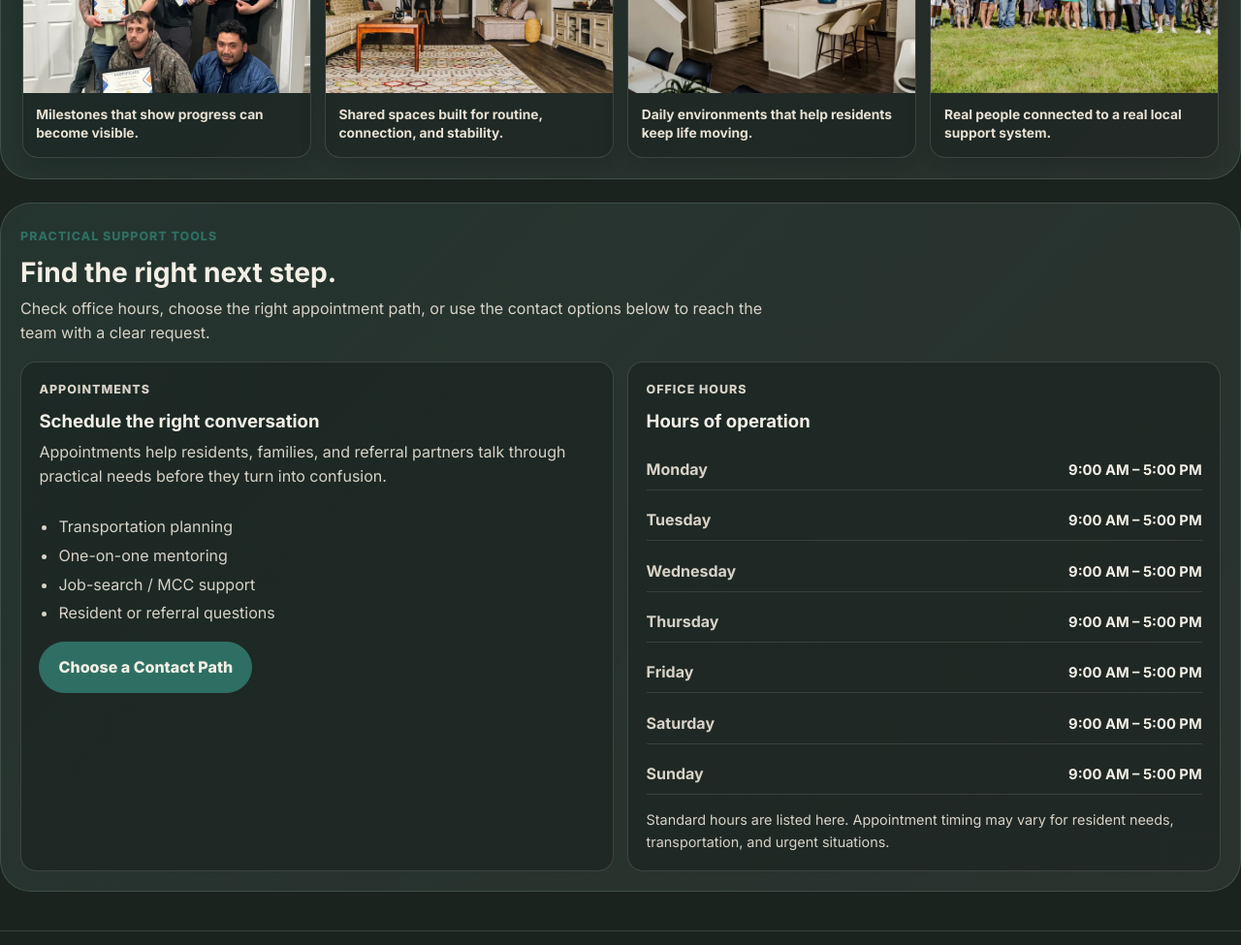
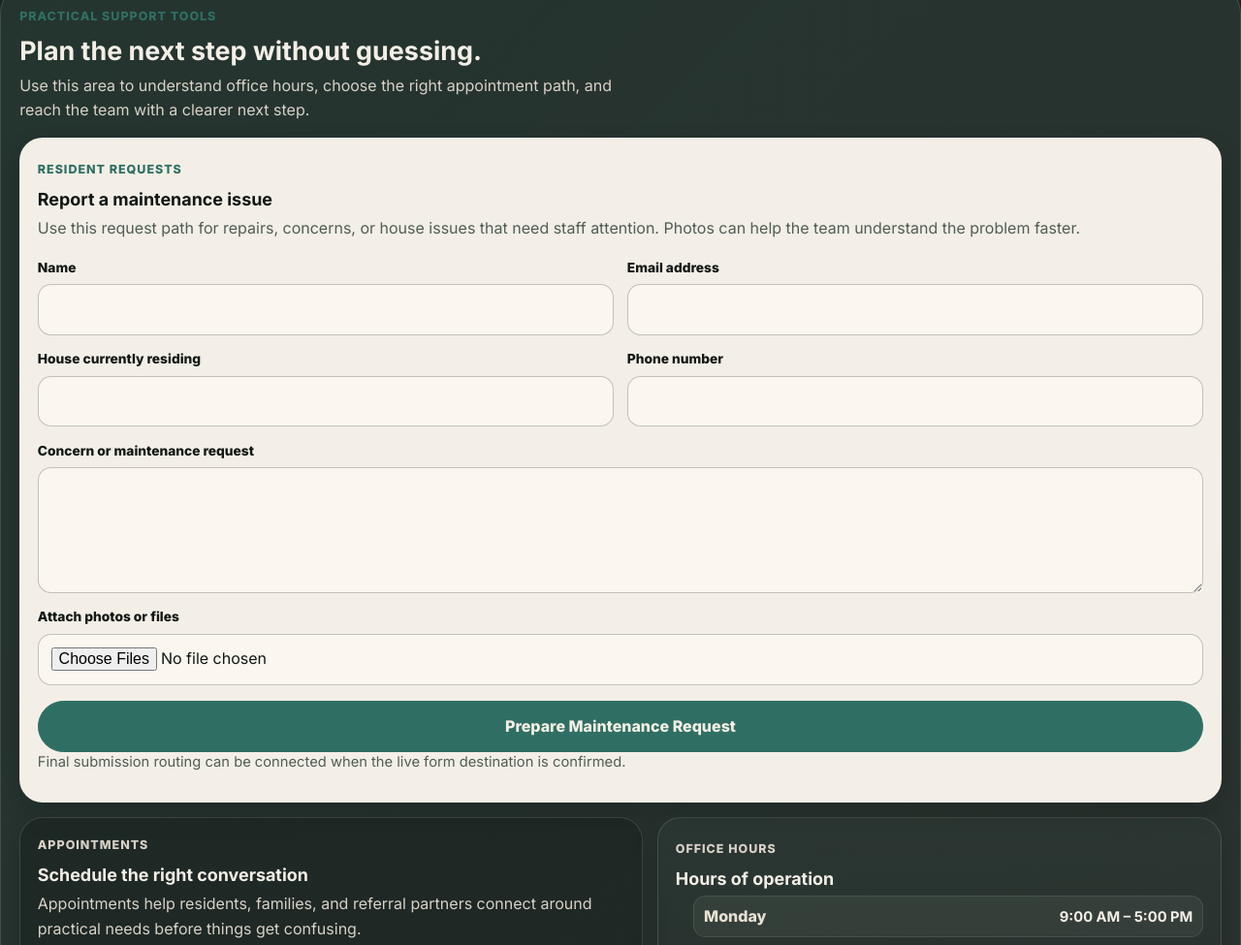
Before and after one commit to mtobabendev/differentapproach-mark-I, a plain HTML site: page index.html in a window 1280 px wide. Shown: the part 6905-7880 px from the top of the page at 97% size. Drawn offline with Linux system fonts and the light colour scheme.

Commit message:
Stabilize maintenance request placeholder behavior and styling

```diff
--- a/index.html
+++ b/index.html
@@ -548,9 +548,6 @@
 
                     <div class="support-people-grid">
                         <article class="info-card support-person-card">
-                            <div class="support-person-media">
-                                <img src="assets/images/jake_main_house.webp" alt="Jake connected to the Different Approach Omaha program home" loading="lazy" />
-                            </div>
                             <p class="card-kicker">Program Leadership</p>
                             <h3>Jake</h3>
                             <p>Jake helps shape the program vision, keeps the path grounded in structure, and guides the larger mission behind Different Approach Omaha.</p>
@@ -558,19 +555,13 @@
                         </article>
 
                         <article class="info-card support-person-card">
-                            <div class="support-person-media">
-                                <span class="support-person-avatar" aria-hidden="true">A</span>
-                            </div>
                             <p class="card-kicker">Resident Support</p>
                             <h3>Angel</h3>
-                            <p>Angel helps people understand where to begin, what information is needed, and how to stay connected when questions or next steps come up.</p>
+                            <p>Angel helps people understand where to begin, what information is needed, and how to stay connected as questions or next steps come up.</p>
                             <a class="text-link" href="#contact">Get in touch</a>
                         </article>
 
                         <article class="info-card support-person-card">
-                            <div class="support-person-media">
-                                <span class="support-person-avatar" aria-hidden="true">N</span>
-                            </div>
                             <p class="card-kicker">Program Operations</p>
                             <h3>Nichole</h3>
                             <p>Nichole supports the day-to-day flow that keeps residents informed, oriented, and connected to the structure around them.</p>
@@ -611,15 +602,63 @@
                 <section class="support-utility-block" aria-labelledby="support-utility-title">
                     <div class="support-utility-heading">
                         <p class="card-kicker">Practical support tools</p>
-                        <h3 id="support-utility-title">Find the right next step.</h3>
-                        <p>Check office hours, choose the right appointment path, or use the contact options below to reach the team with a clear request.</p>
+                        <h3 id="support-utility-title">Plan the next step without guessing.</h3>
+                        <p>Use this area to understand office hours, choose the right appointment path, and reach the team with a clearer next step.</p>
                     </div>
 
                     <div class="support-utility-grid">
+                        <article class="support-utility-card support-maintenance-card">
+                            <p class="card-kicker">Resident requests</p>
+                            <h4>Report a maintenance issue</h4>
+                            <p>Use this request path for repairs, concerns, or house issues that need staff attention. Photos can help the team understand the problem faster.</p>
+
+                            <form class="maintenance-form" action="#" method="post" enctype="multipart/form-data">
+                                <div class="maintenance-form-grid">
+                                    <label class="maintenance-field">
+                                        <span>Name</span>
+                                        <input type="text" name="name" autocomplete="name">
+                                    </label>
+
+                                    <label class="maintenance-field">
+                                        <span>Email address</span>
+                                        <input type="email" name="email" autocomplete="email">
+                                    </label>
+
+                                    <label class="maintenance-field">
+                                        <span>House currently residing</span>
+                                        <input type="text" name="house">
+                                    </label>
+
+                                    <label class="maintenance-field">
+                                        <span>Phone number</span>
+                                        <input type="tel" name="phone" autocomplete="tel">
+                                    </label>
+
+                                    <label class="maintenance-field maintenance-field-full">
+                                        <span>Concern or maintenance request</span>
+                                        <textarea name="request" rows="4"></textarea>
+                                    </label>
+
+                                    <label class="maintenance-field maintenance-field-full">
+                                        <span>Attach photos or files</span>
+                                        <input type="file" name="attachments" accept="image/*,.pdf" multiple>
+                                    </label>
+                                </div>
+
+                                <button class="button button-primary" type="submit">Prepare Maintenance Request</button>
+                            </form>
+
+                            <p class="maintenance-confirmation" aria-live="polite" hidden>
+                                Request captured. Submission routing coming soon.
+                            </p>
+
+                            <p class="support-utility-note">Final submission routing can be connected when the live form destination is confirmed.</p>
+                        </article>
+
                         <article class="support-utility-card support-scheduling-card">
                             <p class="card-kicker">Appointments</p>
                             <h4>Schedule the right conversation</h4>
-                            <p>Appointments help residents, families, and referral partners talk through practical needs before they turn into confusion.</p>
+                            <p>Appointments help residents, families, and referral partners connect around practical needs before things get confusing.</p>
                             <ul>
                                 <li>Transportation planning</li>
                                 <li>One-on-one mentoring</li>
@@ -641,7 +680,7 @@
                                 <li><span>Saturday</span><strong>9:00 AM – 5:00 PM</strong></li>
                                 <li><span>Sunday</span><strong>9:00 AM – 5:00 PM</strong></li>
                             </ul>
-                            <p class="support-utility-note">Standard hours are listed here. Appointment timing may vary for resident needs, transportation, and urgent situations.</p>
+                            <p class="support-utility-note">Standard hours are listed here. Appointment timing may vary based on resident needs, transportation, and urgent situations.</p>
                         </article>
                     </div>
                 </section>
@@ -676,9 +715,11 @@
 
                 <div class="contact-panels">
                     <article class="contact-panel is-active" data-contact-panel="housing">
-                        <h3>Start with the application</h3>
+                        <h3>I need housing / want to apply</h3>
                         <p>
-                            If you need housing or want to see whether Different Approach Omaha may be the right fit, start with the application. Use this path when you need help understanding what to prepare before submitting.
+                            Start with the application form above if you need housing or want to see whether
+                            Different Approach Omaha may be the right fit. Use this path if you need help
+                            understanding what to do next before submitting.
                         </p>
                         <a class="button button-primary" href="#apply">Go to Apply</a>
                     </article>
--- a/style.css
+++ b/style.css
@@ -2123,156 +2123,6 @@ ol {
   overflow: hidden;
 }
 
-
-.support-utility-block {
-  margin-top: 1.5rem;
-  padding: 1.25rem;
-  border: 1px solid rgba(168, 206, 195, 0.18);
-  border-radius: var(--radius-xl);
-  background:
-    linear-gradient(135deg, rgba(47, 111, 99, 0.14), rgba(243, 239, 230, 0.04)),
-    rgba(255, 255, 255, 0.035);
-  color: #f3efe6;
-}
-
-.support-utility-heading {
-  max-width: 780px;
-  margin-bottom: 1rem;
-}
-
-.support-utility-heading h3 {
-  margin-bottom: 0.55rem;
-  color: #f3efe6;
-  font-size: clamp(1.35rem, 2.2vw, 1.85rem);
-  line-height: 1.15;
-}
-
-.support-utility-heading p:last-child {
-  margin-bottom: 0;
-  color: #d8d2c7;
-}
-
-.support-utility-grid {
-  display: grid;
-  gap: 0.9rem;
-}
-
-.support-utility-card {
-  display: flex;
-  flex-direction: column;
-  min-width: 0;
-  padding: 1.15rem;
-  border: 1px solid rgba(243, 239, 230, 0.14);
-  border-radius: 1rem;
-  background: rgba(7, 12, 10, 0.24);
-  color: #f3efe6;
-}
-
-.support-scheduling-card,
-.support-hours-card {
-  min-height: 100%;
-}
-
-.support-utility-card h4 {
-  margin: 0 0 0.55rem;
-  color: #f3efe6;
-  font-size: 1.16rem;
-  line-height: 1.2;
-}
-
-.support-utility-card p,
-.support-utility-card ul {
-  color: #d8d2c7;
-}
-
-.support-utility-card ul {
-  margin: 0.65rem 0 0;
-}
-
-.support-utility-card li + li {
-  margin-top: 0.25rem;
-}
-
-.support-utility-card .button {
-  align-self: flex-start;
-  margin-top: 1rem;
-}
-
-.hours-list {
-  display: grid;
-  gap: 0.4rem;
-  padding: 0;
-  list-style: none;
-}
-
-.hours-list li {
-  display: flex;
-  align-items: baseline;
-  justify-content: space-between;
-  gap: 1rem;
-  padding: 0.48rem 0;
-  border-bottom: 1px solid rgba(243, 239, 230, 0.12);
-}
-
-.hours-list span {
-  color: #d8d2c7;
-  font-weight: 700;
-}
-
-.hours-list strong {
-  color: #f3efe6;
-  font-size: 0.92rem;
-  text-align: right;
-}
-
-.support-utility-note {
-  margin: 0.85rem 0 0;
-  color: #d8d2c7;
-  font-size: 0.9rem;
-}
-
-@media (min-width: 768px) {
-  .support-utility-grid {
-    grid-template-columns: minmax(0, 1fr) minmax(0, 1fr);
-    align-items: stretch;
-  }
-}
-
-@media (max-width: 767px) {
-  .support-person-media {
-    width: calc(100% + 3rem);
-    margin: -1.5rem -1.5rem 1rem;
-    aspect-ratio: 16 / 9;
-  }
-
-  .support-person-avatar {
-    width: 4rem;
-    height: 4rem;
-    font-size: 1.7rem;
-  }
-
-  .support-utility-block {
-    margin-top: 1.25rem;
-    padding: 1.05rem;
-  }
-
-  .support-utility-card {
-    padding: 1rem;
-  }
-}
-
-@media (max-width: 520px) {
-  .hours-list li {
-    align-items: flex-start;
-    flex-direction: column;
-    gap: 0.15rem;
-  }
-
-  .hours-list strong {
-    text-align: left;
-  }
-}
-
 .support-contact-block {
   margin-top: 2.5rem;
   padding-top: 2.25rem;
@@ -2377,39 +2227,6 @@ ol {
 .support-person-card {
   display: flex;
   flex-direction: column;
-  overflow: hidden;
-}
-
-.support-person-media {
-  display: grid;
-  place-items: center;
-  width: calc(100% + 3.1rem);
-  margin: -1.55rem -1.55rem 1.1rem;
-  aspect-ratio: 16 / 10;
-  background:
-    linear-gradient(135deg, rgba(47, 111, 99, 0.18), rgba(168, 206, 195, 0.1)),
-    #d8e7e1;
-  border-bottom: 1px solid rgba(17, 23, 20, 0.14);
-}
-
-.support-person-media img {
-  width: 100%;
-  height: 100%;
-  object-fit: cover;
-  object-position: center;
-}
-
-.support-person-avatar {
-  display: grid;
-  place-items: center;
-  width: 4.75rem;
-  height: 4.75rem;
-  border-radius: 999px;
-  background: #2f6f63;
-  color: #f3efe6;
-  font-size: 2rem;
-  font-weight: 800;
-  box-shadow: 0 14px 28px rgba(7, 12, 10, 0.18);
 }
 
 .support-person-card .text-link {
@@ -2519,3 +2336,256 @@ ol {
     grid-template-columns: 1fr;
   }
 }
+
+.support-utility-block {
+  margin-top: 1.35rem;
+  padding: 1.2rem;
+  border: 1px solid rgba(168, 206, 195, 0.18);
+  border-radius: var(--radius-xl);
+  background:
+    linear-gradient(135deg, rgba(47, 111, 99, 0.14), rgba(243, 239, 230, 0.045)),
+    rgba(255, 255, 255, 0.035);
+  color: #f3efe6;
+  overflow: hidden;
+}
+
+.support-utility-heading {
+  max-width: 780px;
+  margin-bottom: 0.95rem;
+}
+
+.support-utility-heading h3 {
+  margin-bottom: 0.5rem;
+  color: #f3efe6;
+  font-size: clamp(1.35rem, 2.1vw, 1.8rem);
+  line-height: 1.14;
+}
+
+.support-utility-heading p:last-child {
+  max-width: 64ch;
+  margin-bottom: 0;
+  color: #d8d2c7;
+}
+
+.support-utility-grid {
+  display: grid;
+  grid-template-columns: minmax(0, 1.05fr) minmax(300px, 0.95fr);
+  gap: 0.95rem;
+  align-items: stretch;
+}
+
+.support-utility-card {
+  min-width: 0;
+  padding: 1.1rem;
+  border: 1px solid rgba(243, 239, 230, 0.14);
+  border-radius: var(--radius-lg);
+  background: rgba(7, 12, 10, 0.24);
+  color: #f3efe6;
+  box-shadow: 0 12px 26px rgba(7, 12, 10, 0.18);
+}
+
+.support-utility-card h4 {
+  margin: 0 0 0.45rem;
+  color: #f3efe6;
+  font-size: 1.12rem;
+  line-height: 1.18;
+}
+
+.support-utility-card p {
+  color: #d8d2c7;
+}
+
+.support-utility-card p:not(.card-kicker) {
+  margin-bottom: 0.75rem;
+}
+
+.support-utility-card ul {
+  margin: 0;
+  padding-left: 1.15rem;
+  color: #e8e1d4;
+}
+
+.support-utility-card li + li {
+  margin-top: 0.28rem;
+}
+
+.support-scheduling-card {
+  display: flex;
+  flex-direction: column;
+  align-items: flex-start;
+}
+
+.support-scheduling-card ul {
+  margin-bottom: 0.9rem;
+}
+
+.support-scheduling-card .button {
+  margin-top: 0.1rem;
+}
+
+.support-hours-card {
+  background:
+    linear-gradient(180deg, rgba(168, 206, 195, 0.08), rgba(7, 12, 10, 0)),
+    rgba(7, 12, 10, 0.22);
+}
+
+.hours-list {
+  display: grid;
+  gap: 0.38rem;
+  margin: 0 0 0.75rem;
+  padding: 0;
+  list-style: none;
+}
+
+.hours-list li {
+  display: flex;
+  align-items: baseline;
+  justify-content: space-between;
+  gap: 1rem;
+  padding: 0.48rem 0.62rem;
+  border: 1px solid rgba(243, 239, 230, 0.1);
+  border-radius: 0.78rem;
+  background: rgba(243, 239, 230, 0.055);
+}
+
+.hours-list span {
+  color: #e8e1d4;
+  font-weight: 800;
+}
+
+.hours-list strong {
+  color: #f3efe6;
+  font-size: 0.92rem;
+  text-align: right;
+  white-space: nowrap;
+}
+
+.support-utility-note {
+  margin: 0;
+  color: #d8d2c7;
+  font-size: 0.92rem;
+  line-height: 1.45;
+}
+
+@media (max-width: 900px) {
+  .support-utility-grid {
+    grid-template-columns: 1fr;
+  }
+}
+
+@media (max-width: 560px) {
+  .support-utility-block {
+    margin-top: 1.25rem;
+    padding: 1.05rem;
+  }
+
+  .support-utility-card {
+    padding: 1rem;
+  }
+
+  .hours-list li {
+    align-items: flex-start;
+    flex-direction: column;
+    gap: 0.08rem;
+  }
+
+  .hours-list strong {
+    text-align: left;
+    white-space: normal;
+  }
+}
+
+.support-maintenance-card {
+  grid-column: 1 / -1;
+  background: var(--surface);
+  color: var(--text);
+}
+
+.support-maintenance-card .card-kicker {
+  color: var(--accent);
+}
+
+.support-maintenance-card h4 {
+  color: var(--text);
+}
+
+.support-maintenance-card p {
+  color: var(--text-soft);
+}
+
+.support-maintenance-card .maintenance-field span {
+  color: var(--text);
+}
+
+.support-maintenance-card .maintenance-field input,
+.support-maintenance-card .maintenance-field textarea {
+  background: #fbf7ee;
+  color: var(--text);
+  border: 1px solid rgba(17, 23, 20, 0.24);
+}
+
+.support-maintenance-card .maintenance-field input[type="file"] {
+  background: #fbf7ee;
+  color: var(--text);
+}
+
+.support-maintenance-card .maintenance-confirmation {
+  background: rgba(47, 111, 99, 0.12);
+  color: var(--accent-strong);
+}
+
+.maintenance-form {
+  display: grid;
+  gap: 1rem;
+  margin-top: 1rem;
+}
+
+.maintenance-form-grid {
+  display: grid;
+  grid-template-columns: repeat(2, minmax(0, 1fr));
+  gap: 0.85rem;
+}
+
+.maintenance-field {
+  display: grid;
+  gap: 0.4rem;
+}
+
+.maintenance-field-full {
+  grid-column: 1 / -1;
+}
+
+.maintenance-field span {
+  color: var(--text);
+  font-size: 0.86rem;
+  font-weight: 800;
+}
+
+.maintenance-field input,
+.maintenance-field textarea {
+  width: 100%;
+  border: 1px solid rgba(17, 23, 20, 0.22);
+  border-radius: 0.85rem;
+  background: #fbf7ee;
+  color: var(--text);
+  padding: 0.78rem 0.85rem;
+}
+
+.maintenance-field textarea {
+  resize: vertical;
+}
+
+.maintenance-field input[type="file"] {
+  padding: 0.8rem;
+  background: #f3efe6;
+}
+
+.maintenance-confirmation {
+  margin-top: 0.75rem;
+  padding: 0.75rem 0.9rem;
+  border-radius: 0.75rem;
+  background: rgba(47, 111, 99, 0.12);
+  color: var(--accent-strong);
+  font-weight: 700;
+  font-size: 0.9rem;
+}
```
Also changed, not shown: script.js (+16 -0 lines).
